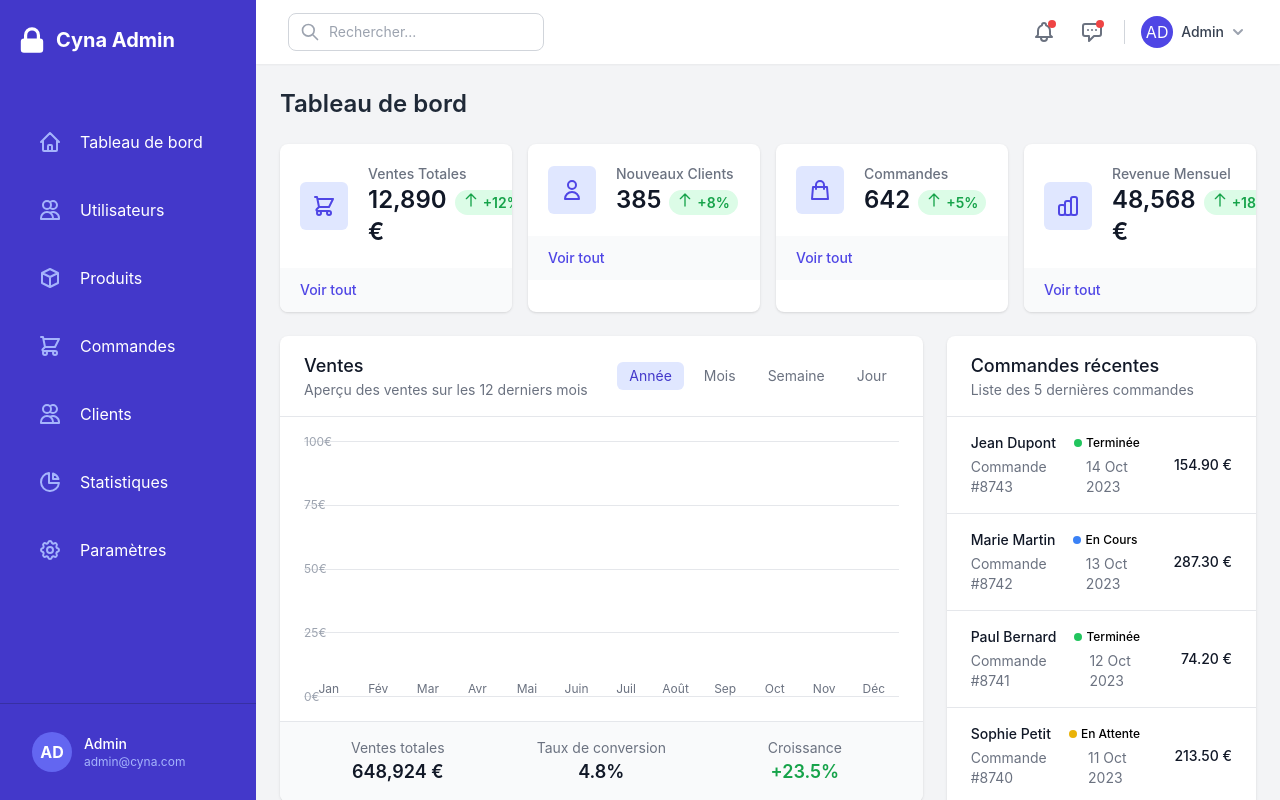
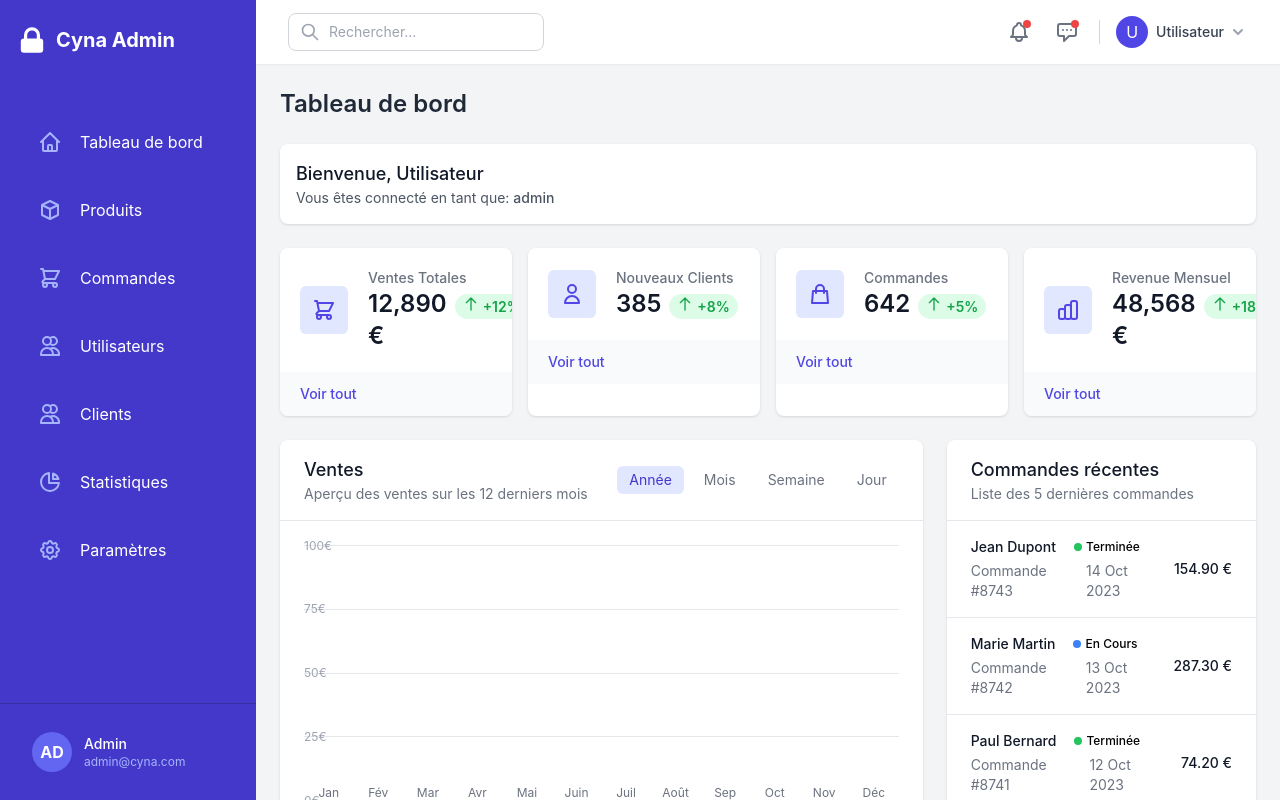
Before and after one commit to SofianeBel/H3_ProjetFilRouge, a React (Create React App) app in the folder app/front/: page / in a window 1280 px wide. Built offline with nearby package versions, Linux system fonts and the light colour scheme; sample sign-in values are in the browser's storage; the HTML template or start-up script is replaced by a standard one.

Commit message:
modif dashboard, nav et sidebar pour se connecter en admin

```diff
--- a/app/front/src/components/Dashboard/Dashboard.jsx
+++ b/app/front/src/components/Dashboard/Dashboard.jsx
@@ -1,15 +1,45 @@
-import React, { useState } from 'react';
-import { useLocation } from 'react-router-dom';
+import React, { useState, useEffect } from 'react';
+import { useLocation, useNavigate } from 'react-router-dom';
 import Sidebar from './Sidebar';
 import Navbar from './Navbar';
 import StatCard from './StatCard';
 import ChartCard from './ChartCard';
 import RecentOrdersCard from './RecentOrdersCard';
 import UsersManagement from './Users/UsersManagement';
+import authService from '../../services/auth.service';
 
 const Dashboard = () => {
   const [sidebarOpen, setSidebarOpen] = useState(false);
+  const [currentUser, setCurrentUser] = useState(null);
+  const [loading, setLoading] = useState(true);
   const location = useLocation();
+  const navigate = useNavigate();
+
+  // Récupérer les informations de l'utilisateur au chargement
+  useEffect(() => {
+    const loadUserData = async () => {
+      try {
+        // Récupérer les informations de l'utilisateur depuis le localStorage
+        const userJson = localStorage.getItem('user');
+
+        if (userJson) {
+          setCurrentUser(JSON.parse(userJson));
+        } else {
+          // Si pas d'utilisateur en localStorage, essayer de le récupérer du serveur
+          const user = await authService.getCurrentUser();
+          if (user) {
+            setCurrentUser(user);
+          }
+        }
+      } catch (error) {
+        console.error('Erreur lors du chargement des données utilisateur:', error);
+      } finally {
+        setLoading(false);
+      }
+    };
+
+    loadUserData();
+  }, []);
 
   // Données factices pour les statistiques
   const stats = [
@@ -19,12 +49,35 @@ const Dashboard = () => {
     { id: 4, title: 'Revenue Mensuel', value: '48,568 €', change: '+18%', icon: 'chart-bar' },
   ];
 
-  // Fonction pour afficher le contenu en fonction de la route
+  // Vérifier si l'utilisateur est administrateur
+  const isAdmin = currentUser && currentUser.role === 'admin';
+
+  // Fonction pour afficher le contenu en fonction de la route et des droits d'accès
   const renderContent = () => {
     const path = location.pathname;
 
+    // Si l'utilisateur tente d'accéder à une page réservée aux administrateurs
+    if ((path === '/users') && !isAdmin) {
+      return (
+        <div className="bg-yellow-50 border-l-4 border-yellow-400 p-4 mb-6">
+          <div className="flex">
+            <div className="flex-shrink-0">
+              <svg className="h-5 w-5 text-yellow-400" xmlns="http://www.w3.org/2000/svg" viewBox="0 0 20 20" fill="currentColor">
+                <path fillRule="evenodd" d="M8.257 3.099c.765-1.36 2.722-1.36 3.486 0l5.58 9.92c.75 1.334-.213 2.98-1.742 2.98H4.42c-1.53 0-2.493-1.646-1.743-2.98l5.58-9.92zM11 13a1 1 0 11-2 0 1 1 0 012 0zm-1-8a1 1 0 00-1 1v3a1 1 0 002 0V6a1 1 0 00-1-1z" clipRule="evenodd" />
+              </svg>
+            </div>
+            <div className="ml-3">
+              <p className="text-sm text-yellow-700">
+                Vous n'avez pas les droits suffisants pour accéder à cette page. Cette fonctionnalité est réservée aux administrateurs.
+              </p>
+            </div>
+          </div>
+        </div>
+      );
+    }
+
     if (path === '/users') {
-      return <UsersManagement />;
+      return isAdmin ? <UsersManagement /> : null;
     } else if (path === '/products') {
       return <div>Page des produits en construction</div>;
     } else if (path === '/orders') {
@@ -40,6 +93,21 @@ const Dashboard = () => {
       return (
         <>
           <h1 className="text-2xl font-semibold text-gray-800 mb-6">Tableau de bord</h1>
+
+          {/* Message de bienvenue avec les informations de l'utilisateur */}
+          <div className="bg-white p-4 rounded-lg shadow mb-6">
+            <h2 className="text-lg font-medium text-gray-900">
+              Bienvenue, {currentUser?.full_name || 'Utilisateur'}
+            </h2>
+            <p className="text-sm text-gray-600">
+              Vous êtes connecté en tant que: <span className="font-medium">{currentUser?.role || 'utilisateur'}</span>
+              {!isAdmin && (
+                <span className="text-xs ml-2 text-gray-500">
+                  (Certaines fonctionnalités sont réservées aux administrateurs)
+                </span>
+              )}
+            </p>
+          </div>
 
           {/* Cartes statistiques */}
           <div className="grid grid-cols-1 sm:grid-cols-2 lg:grid-cols-4 gap-4 mb-6">
@@ -65,14 +133,26 @@ const Dashboard = () => {
     }
   };
 
+  // Affichage pendant le chargement
+  if (loading) {
+    return (
+      <div className="flex items-center justify-center h-screen bg-gray-100">
+        <div className="text-center">
+          <div className="w-16 h-16 border-t-4 border-b-4 border-indigo-500 rounded-full animate-spin mx-auto mb-4"></div>
+          <p className="text-gray-600">Chargement de votre tableau de bord...</p>
+        </div>
+      </div>
+    );
+  }
+
   return (
     <div className="flex h-screen bg-gray-100">
       {/* Sidebar mobile - s'affiche comme un overlay */}
-      <Sidebar isOpen={sidebarOpen} setIsOpen={setSidebarOpen} />
+      <Sidebar isOpen={sidebarOpen} setIsOpen={setSidebarOpen} isAdmin={isAdmin} />
 
       {/* Contenu principal */}
       <div className="flex-1 flex flex-col overflow-hidden">
-        <Navbar onMenuButtonClick={() => setSidebarOpen(true)} />
+        <Navbar onMenuButtonClick={() => setSidebarOpen(true)} user={currentUser} />
 
         {/* Contenu du dashboard avec défilement */}
         <main className="flex-1 overflow-y-auto p-4 sm:p-6 bg-gray-100">
--- a/app/front/src/components/Dashboard/Navbar.jsx
+++ b/app/front/src/components/Dashboard/Navbar.jsx
@@ -1,6 +1,28 @@
-import React from 'react';
+import React, { useState } from 'react';
+import { useNavigate } from 'react-router-dom';
+import authService from '../../services/auth.service';
 
-const Navbar = ({ onMenuButtonClick }) => {
+const Navbar = ({ onMenuButtonClick, user }) => {
+  const [dropdownOpen, setDropdownOpen] = useState(false);
+  const navigate = useNavigate();
+
+  // Extraire les initiales du nom complet
+  const getInitials = (name) => {
+    if (!name) return 'U';
+    return name
+      .split(' ')
+      .map(part => part[0])
+      .join('')
+      .toUpperCase()
+      .substring(0, 2);
+  };
+
+  // Gérer la déconnexion
+  const handleLogout = () => {
+    authService.logout();
+    navigate('/login');
+  };
+
   return (
     <header className="bg-white shadow-sm z-10">
       <div className="max-w-7xl mx-auto px-4 sm:px-6 lg:px-8">
@@ -63,17 +85,45 @@ const Navbar = ({ onMenuButtonClick }) => {
 
             {/* Menu profil utilisateur */}
             <div className="relative">
-              <button className="flex items-center focus:outline-none">
-                <div className="h-8 w-8 rounded-full bg-indigo-600 flex items-center justify-center text-white">
-                  AD
+              <button
+                className="flex items-center focus:outline-none"
+                onClick={() => setDropdownOpen(!dropdownOpen)}
+              >
+                <div className={`h-8 w-8 rounded-full ${user?.role === 'admin' ? 'bg-indigo-600' : 'bg-green-600'} flex items-center justify-center text-white`}>
+                  {getInitials(user?.full_name)}
                 </div>
-                <span className="ml-2 text-sm font-medium text-gray-700 hidden sm:block">Admin</span>
+                <span className="ml-2 text-sm font-medium text-gray-700 hidden sm:block">
+                  {user?.full_name || 'Utilisateur'}
+                </span>
                 <svg xmlns="http://www.w3.org/2000/svg" className="ml-1 h-5 w-5 text-gray-400 hidden sm:block" viewBox="0 0 20 20" fill="currentColor">
                   <path fillRule="evenodd" d="M5.293 7.293a1 1 0 011.414 0L10 10.586l3.293-3.293a1 1 0 111.414 1.414l-4 4a1 1 0 01-1.414 0l-4-4a1 1 0 010-1.414z" clipRule="evenodd" />
                 </svg>
               </button>
-              {/* Dropdown menu - caché par défaut */}
-              {/* Nous pourrions ajouter un état pour l'afficher/masquer, mais pour simplifier, je le laisse caché */}
+
+              {/* Dropdown menu */}
+              {dropdownOpen && (
+                <div className="absolute right-0 mt-2 w-48 bg-white rounded-md shadow-lg py-1 z-50">
+                  <div className="px-4 py-2 border-b">
+                    <p className="text-sm font-medium text-gray-900">{user?.full_name}</p>
+                    <p className="text-xs text-gray-600">{user?.email}</p>
+                    <p className="text-xs font-medium text-gray-500 mt-1">
+                      {user?.role === 'admin' ? 'Administrateur' : 'Utilisateur standard'}
+                    </p>
+                  </div>
+                  <a href="#" className="block px-4 py-2 text-sm text-gray-700 hover:bg-gray-100">
+                    Mon profil
+                  </a>
+                  <a href="#" className="block px-4 py-2 text-sm text-gray-700 hover:bg-gray-100">
+                    Paramètres
+                  </a>
+                  <button
+                    onClick={handleLogout}
+                    className="block w-full text-left px-4 py-2 text-sm text-red-700 hover:bg-gray-100"
+                  >
+                    Déconnexion
+                  </button>
+                </div>
+              )}
             </div>
           </div>
         </div>
--- a/app/front/src/components/Dashboard/Sidebar.jsx
+++ b/app/front/src/components/Dashboard/Sidebar.jsx
@@ -1,17 +1,24 @@
 import React from 'react';
 import { Link } from 'react-router-dom';
 
-const Sidebar = ({ isOpen, setIsOpen }) => {
-  // Liste des liens de navigation
-  const navItems = [
+const Sidebar = ({ isOpen, setIsOpen, isAdmin }) => {
+  // Liste des liens de navigation de base (accessibles à tous)
+  const baseNavItems = [
     { name: 'Tableau de bord', icon: 'home', path: '/' },
-    { name: 'Utilisateurs', icon: 'users', path: '/users' },
     { name: 'Produits', icon: 'box', path: '/products' },
     { name: 'Commandes', icon: 'shopping-cart', path: '/orders' },
+  ];
+
+  // Liens visibles uniquement pour les administrateurs
+  const adminNavItems = [
+    { name: 'Utilisateurs', icon: 'users', path: '/users' },
     { name: 'Clients', icon: 'users', path: '/customers' },
     { name: 'Statistiques', icon: 'chart-pie', path: '/analytics' },
     { name: 'Paramètres', icon: 'cog', path: '/settings' },
   ];
+
+  // Combiner les liens en fonction du rôle
+  const navItems = isAdmin ? [...baseNavItems, ...adminNavItems] : baseNavItems;
 
   return (
     <>
@@ -35,7 +42,7 @@ const Sidebar = ({ isOpen, setIsOpen }) => {
             <svg xmlns="http://www.w3.org/2000/svg" className="h-8 w-8 text-white" viewBox="0 0 20 20" fill="currentColor">
               <path fillRule="evenodd" d="M5 9V7a5 5 0 0110 0v2a2 2 0 012 2v5a2 2 0 01-2 2H5a2 2 0 01-2-2v-5a2 2 0 012-2zm8-2v2H7V7a3 3 0 016 0z" clipRule="evenodd" />
             </svg>
-            <span className="ml-2 text-xl font-bold">Cyna Admin</span>
+            <span className="ml-2 text-xl font-bold">Cyna {isAdmin ? 'Admin' : 'Client'}</span>
           </div>
           {/* Bouton fermer sur mobile */}
           <button
@@ -103,12 +110,12 @@ const Sidebar = ({ isOpen, setIsOpen }) => {
           <Link to="/profile" className="flex items-center px-4 py-3 text-white hover:bg-indigo-800 rounded-lg transition duration-200">
             <div className="flex-shrink-0">
               <div className="h-10 w-10 rounded-full bg-indigo-500 flex items-center justify-center text-white font-bold">
-                AD
+                {isAdmin ? 'AD' : 'US'}
               </div>
             </div>
             <div className="ml-3">
-              <p className="text-sm font-medium">Admin</p>
-              <p className="text-xs text-indigo-300">admin@cyna.com</p>
+              <p className="text-sm font-medium">{isAdmin ? 'Admin' : 'Utilisateur'}</p>
+              <p className="text-xs text-indigo-300">{isAdmin ? 'admin@cyna.com' : 'utilisateur@cyna.com'}</p>
             </div>
           </Link>
         </div>
```
